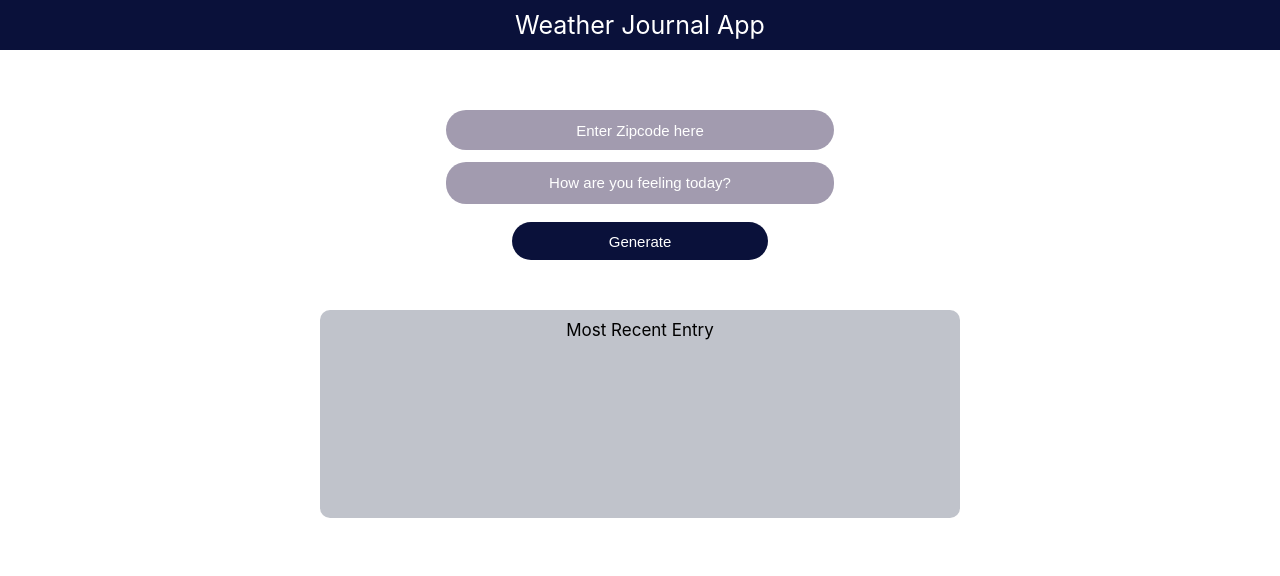
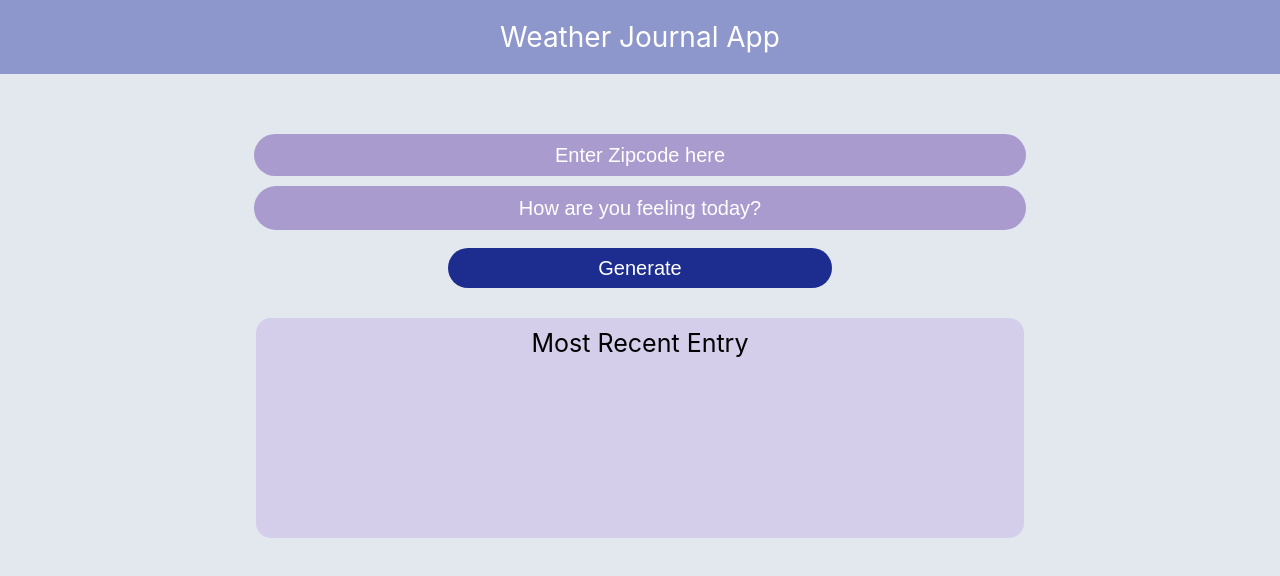
Before and after one commit to elzaem121/second-project-, a website: page website/index.html in a window 1280 px wide. Drawn offline with Linux system fonts and the light colour scheme; a web font is replaced by a local one.

Commit message:
add file

```diff
--- a/server.js
+++ b/server.js
@@ -52,6 +52,9 @@ const postData = function (req, res) {
 // GET Route
 app.post("/add", postData);
 
+
+
+
 // const postData = function (req, res) {
 //   projectData = {
 //     temp: req.body.temp,
--- a/website/app.js
+++ b/website/app.js
@@ -1,38 +1,45 @@
 /* Global Variables */
-const baseUrl = "http://api.openweathermap.org/data/2.5/forecast?zip=";
+const baseUrl = "http://api.openweathermap.org/data/2.5/weather?zip=";
 const apiKey = "&appid=18c17e65995be2a50f99f0b8bb910d8d&units=imperial";
-const apiUrl = "http://localhost:5800/";
-
 const generateBtn = document.getElementById("generate");
-
+// const apiUrl = "http://localhost:5800/";
 // Create a new date instance dynamically with JS
 let d = new Date();
 let newDate = d.getMonth() + "." + d.getDate() + "." + d.getFullYear();
 
+//  Event listener to add function to Html dom Element
 generateBtn.addEventListener("click", function () {
+  // get user input values
   const newZip = document.querySelector("#zip").value;
   const feelings = document.querySelector("#feelings").value;
   console.log(newZip);
-
+  // post data to API
   getWeather(newZip).then(function (data) {
     if (!newZip) return alert("please enter zip code");
-    // console.log(data);
-
-    postData("/add", data);
-    updateUI();
+    postData("/add", {
+      date: newDate,
+      temp: data,
+      content: feelings,
+    }).then(function () {
+      // call updateUI to update browser content
+      updateUI();
+    });
   });
 });
+
+// get zip code information from API
 
 const getWeather = async function (newZip) {
   const req = await fetch(baseUrl + newZip + apiKey);
   try {
     const res = await req.json();
-    return res;
+    return res.main.temp;
   } catch (error) {
     console.log("error", error);
   }
 };
 
+// Function to post data to server
 const postData = async function (url = "", data = {}) {
   const response = await fetch(url, {
     method: "POST",
@@ -48,13 +55,14 @@ const postData = async function (url = "", data = {}) {
   }
 };
 
+// Function to Get project data
 const updateUI = async function () {
   const request = await fetch("/all");
   try {
     const allData = await request.json();
     // console.log(allData);
     document.getElementById("date").innerHTML = `Date: ${allData.date}`;
-    document.getElementById("temp").innerHTML = `Temperatuer: ${allData.temp}`;
+    document.getElementById("temp").innerHTML = `Temperature: ${allData.temp}`;
     document.getElementById("content").innerHTML = `I feel: ${allData.content}`;
   } catch (error) {
     console.log("error", error);
--- a/website/index.html
+++ b/website/index.html
@@ -15,7 +15,6 @@
       <div class="holder zip">
         <!-- <label for="zip">Enter Zipcode here</label> -->
         <input type="text" id="zip" placeholder="Enter Zipcode here" />
-        <small id="error"></small>
       </div>
       <div class="holder feel">
         <!-- <label for="feelings">How are you feeling today?</label> -->
@@ -26,8 +25,6 @@
         <div class="title">Most Recent Entry</div>
         <div id="entryHolder">
           <div id="temp"></div>
-          <div id="city"></div>
-          <div id="description"></div>
           <div id="date"></div>
           <div id="content"></div>
         </div>
--- a/website/style.css
+++ b/website/style.css
@@ -1,75 +1,61 @@
 body {
   margin: 0;
   padding: 0;
-    background: url(./bg.jpg);
-    background-position: center center;
-    background-size: cover;
-    background-attachment: fixed;
+  background-color: rgb(227, 232, 238);
   font-family: -apple-system, BlinkMacSystemFont, sans-serif;
 }
-  .headline{
-    color: white;
-    font-size: 25px;
-    background-color: #0a113a;
-    padding: 10px;
+.headline {
+  color: rgb(255, 255, 255);
+  font-size: 28px;
+  background-color: #8d97cc;
+  padding: 20px;
   text-align: center;
+  margin-bottom: 60px;
 }
 #zip,
 #feelings,
-  #generate{
-    background: #17053866;
-    margin: 60px auto 0px;
-    width: 30%;
-    outline: none;
+#generate {
+  background: #50279e66;
+  margin: 10px auto;
+  width: 60%;
+
   border: none;
-    border-radius: 20px;
-    height: 38px;
+  border-radius: 60px;
+  height: 40px;
   text-align: center;
   color: white;
   display: block;
-    font-size: 15px;
+  font-size: 20px;
   resize: none;
 }
 #zip::placeholder,
-  #feelings::placeholder{
+#feelings::placeholder {
   color: white;
   font-family: sans-serif;
-    line-height: 38px;
+  line-height: 40px;
 }
-  #error {
-    background-color: #e91e63;
-    color: white;
-    font-size: large;
-    width: 22%;
-    text-align: center;
-    margin: 0px auto 12px;
-    border-radius: 1px 0px 30px 30px;
-    display: block;
+
+#feelings {
 }
-  #feelings{
-    margin-top: 0;
-  }
-  #generate{
-    width: 20%;
+#generate {
+  width: 30%;
   margin-top: 18px;
-    background: #0a113a;
+  background: #1c2d8f;
   cursor: pointer;
 }
-  #entry{
-    width: 50%;
-    background: #07133340;
-    margin: 50px auto;
-    border-radius: 10px;
-    height: 208px;
-    /* opacity: 0; */
-    /* transition: all 2s ease;  */
+#entry {
+  width: 60%;
+  background: #bca6e466;
+  margin: 30px auto;
+  border-radius: 15px;
+  height: 220px;
 }
-  .title{
+.title {
   padding: 10px;
   text-align: center;
-    font-size: 17px;
+  font-size: 25px;
 }
-  #entryHolder{
+#entryHolder {
   text-align: center;
   align-items: center;
   width: 100%;
@@ -79,10 +65,11 @@ body {
   grid-template-columns: 50% 50%;
   font-size: 1.5vw;
 }
-  #content{
+#content {
   grid-column: 1 / -1;
+  font-size: 25px;
 }
 #temp,
-  #city{
+#date {
   font-size: 4vw;
 }
```
Also changed, not shown: commentsOnlyJS/app.js (deleted, +0 -12 lines), commentsOnlyJS/server.js (deleted, +0 -21 lines), README.md, 1 other file. Lines whose indentation alone changed are shown as unchanged.
